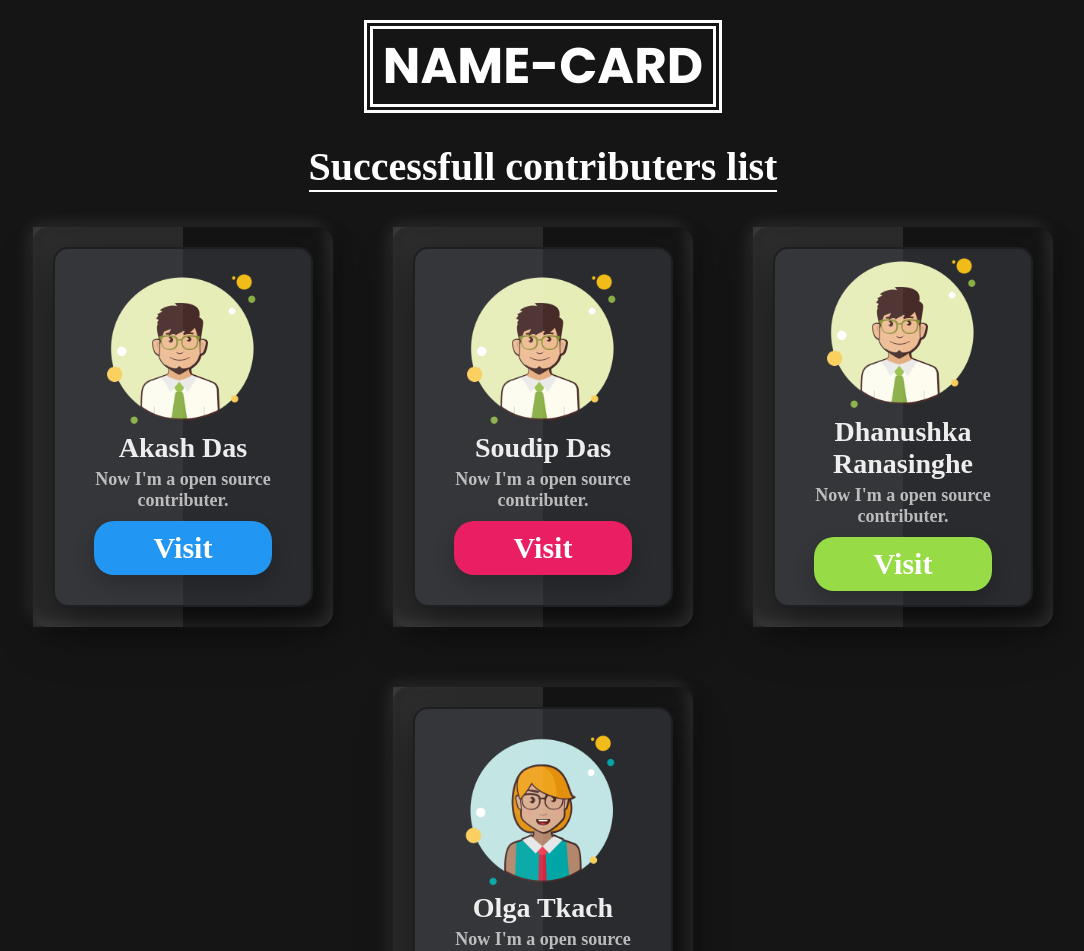
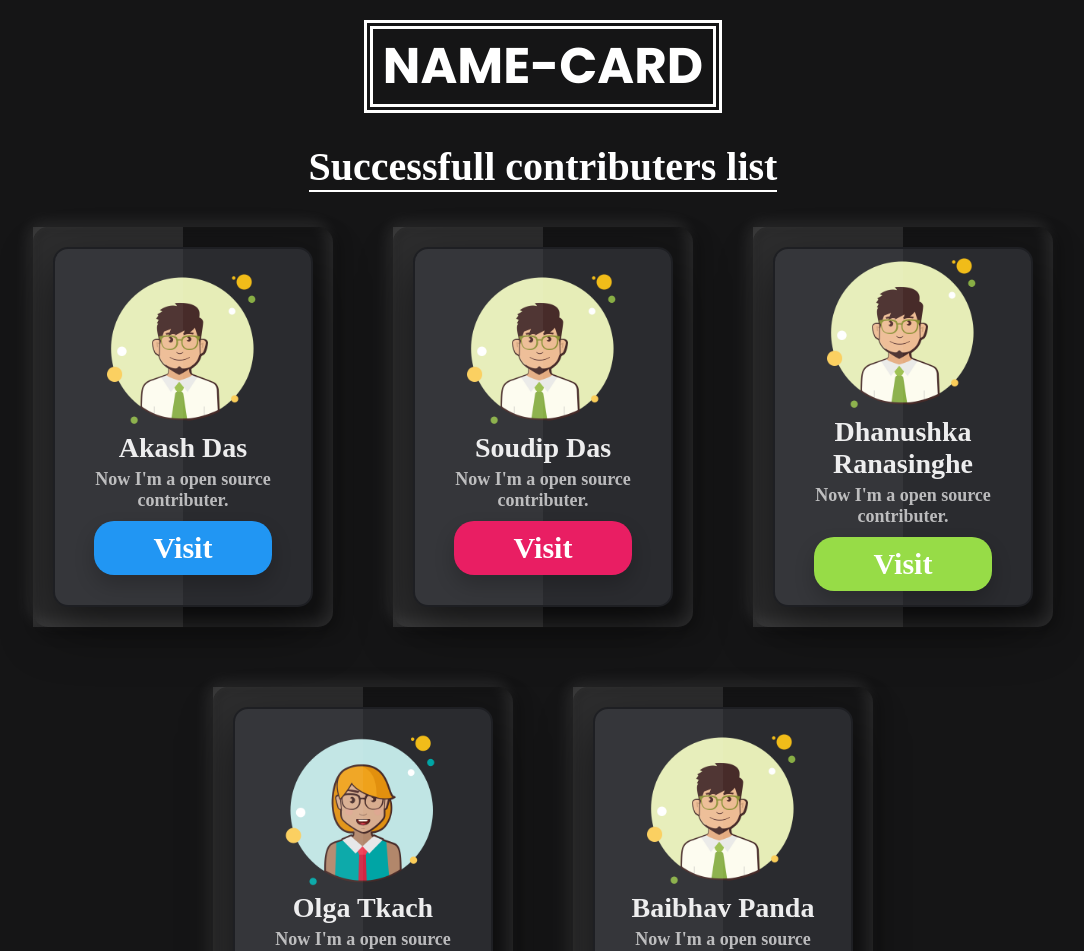
Before and after one commit to astroidworld/NAME-CARD_hacktoberfest, a React (Create React App) app: page / in a window 1280 px wide. Shown: the top 951 px of the page, without its empty margins (97-1181 px from the left). Built offline with nearby package versions, Linux system fonts and the light colour scheme.

Commit message:
baibhav0305

```diff
--- a/src/component/basic/listApi.js
+++ b/src/component/basic/listApi.js
@@ -14,7 +14,7 @@ link: "https://github.com/front-runner-sd",
   },
 
   {
-image:"/images/male.png",
+    image: "/images/male.png",
     firstName: "Dhanushka",
     lastName: "Ranasinghe",
     link: "https://github.com/DhanushkaRanasinghe",
@@ -27,9 +27,12 @@ lastName: "Tkach",
     link: "https://github.com/tkacholga",
   },
 
-
-
-
+  {
+    image: "/images/male.png",
+    firstName: "Baibhav",
+    lastName: "Panda",
+    link: "https://github.com/baibhav0305",
+  },
 ];
 
 export default List;
```
Lines whose indentation alone changed are shown as unchanged.
